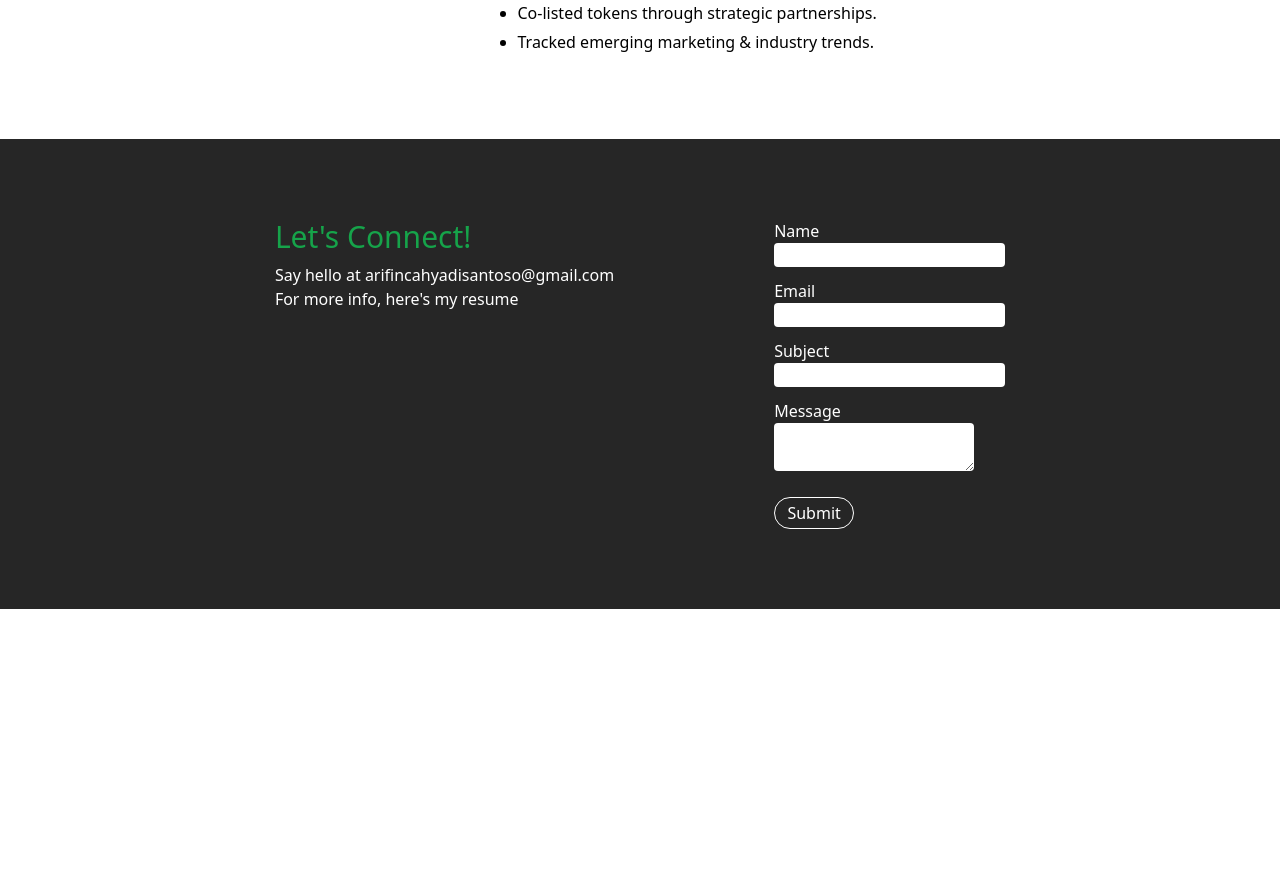
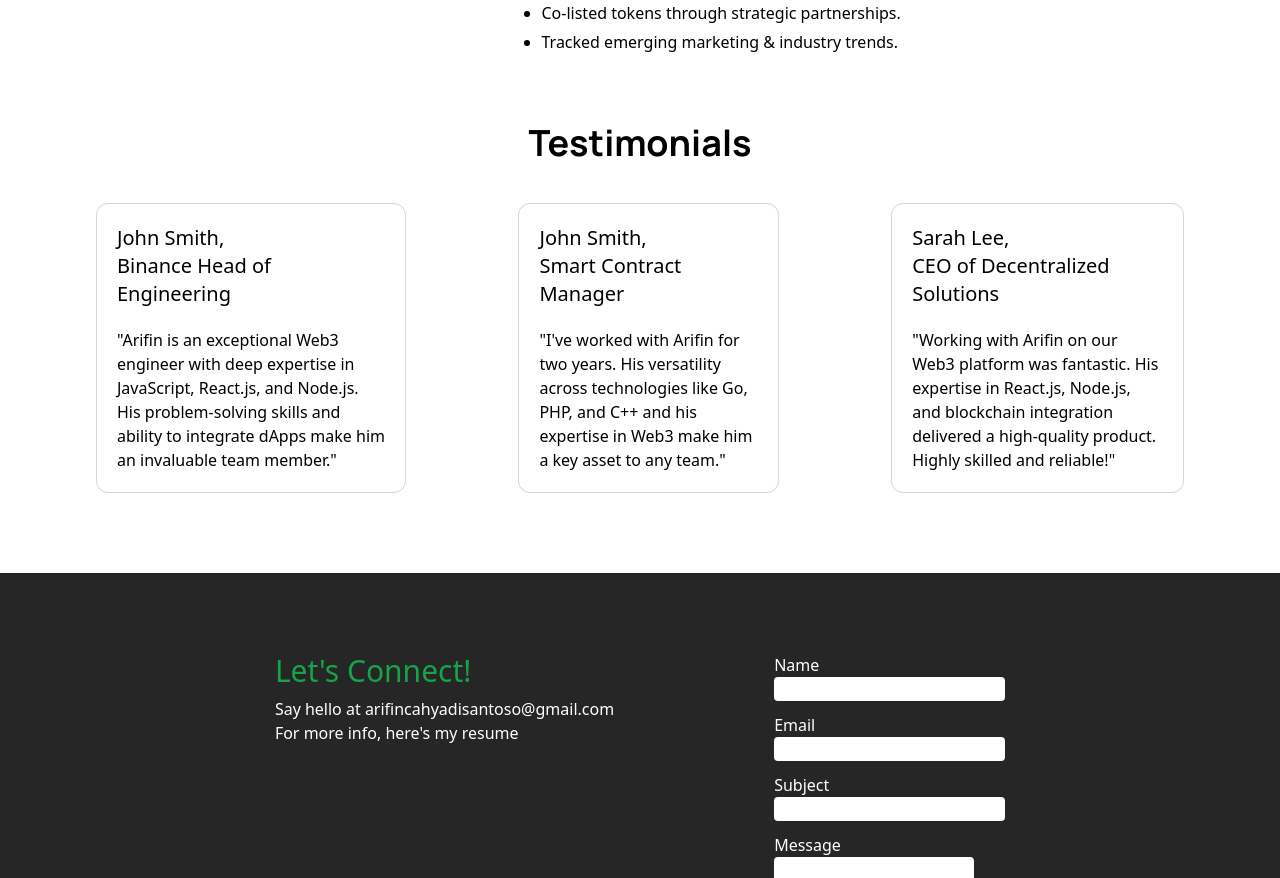
Before and after one commit to MrTV044/Portfolio, a React (Vite) app: page /experience in a window 1280 px wide. Shown: the part 640-1518 px from the top of the page. Before the commit the page ends 1249 px from the top, so only its background shows below. Built offline with nearby package versions, Linux system fonts and the light colour scheme.

Commit message:
added-testimonials

```diff
--- a/src/components/experience.tsx
+++ b/src/components/experience.tsx
@@ -3,7 +3,8 @@ import "./home.css";
 export default function Experience() {
   return (
     <>
-      <div className="flex gap-40 m-auto w-fit mt-10">
+      {/* experience */}
+      <div className="flex gap-52 m-auto w-fit mt-10">
         <div className="mb-11 text-4xl font-manrope  font-bold">Experience</div>
         <div className="experience flex-col flex gap-10">
           <div>
@@ -54,6 +55,50 @@ export default function Experience() {
           </div>
         </div>
       </div>
+
+      {/* Testimonials */}
+
+      <h1
+        style={{ width: "fit-content" }}
+        className="m-auto mt-16 mb-10 text-4xl font-manrope font-bold min-w-fit"
+      >
+        Testimonials
+      </h1>
+
+      <div className="flex ml-24 mr-24 justify-center gap-x-28">
+        <div className="experience-testi ">
+          <h1>
+            John Smith, <br /> Binance Head of Engineering
+          </h1>
+          <p>
+            "Arifin is an exceptional Web3 engineer with deep expertise in
+            JavaScript, React.js, and Node.js. His problem-solving skills and
+            ability to integrate dApps make him an invaluable team member."
+          </p>
+        </div>
+
+        <div className="experience-testi">
+          <h1>
+            John Smith, <br /> Smart Contract Manager
+          </h1>
+          <p>
+            "I've worked with Arifin for two years. His versatility across
+            technologies like Go, PHP, and C++ and his expertise in Web3 make
+            him a key asset to any team."
+          </p>
+        </div>
+
+        <div className="experience-testi">
+          <h1>
+            Sarah Lee, <br /> CEO of Decentralized Solutions
+          </h1>
+          <p>
+            "Working with Arifin on our Web3 platform was fantastic. His
+            expertise in React.js, Node.js, and blockchain integration delivered
+            a high-quality product. Highly skilled and reliable!"
+          </p>
+        </div>
+      </div>
     </>
   );
 }
--- a/src/components/home.css
+++ b/src/components/home.css
@@ -29,3 +29,11 @@
 .experience-title {
   @apply font-semibold text-xl;
 }
+
+.experience-testi {
+  @apply border-2 border-solid border rounded-xl p-5 border-gray-300;
+}
+
+.experience-testi h1 {
+  @apply text-xl mb-5;
+}
```
